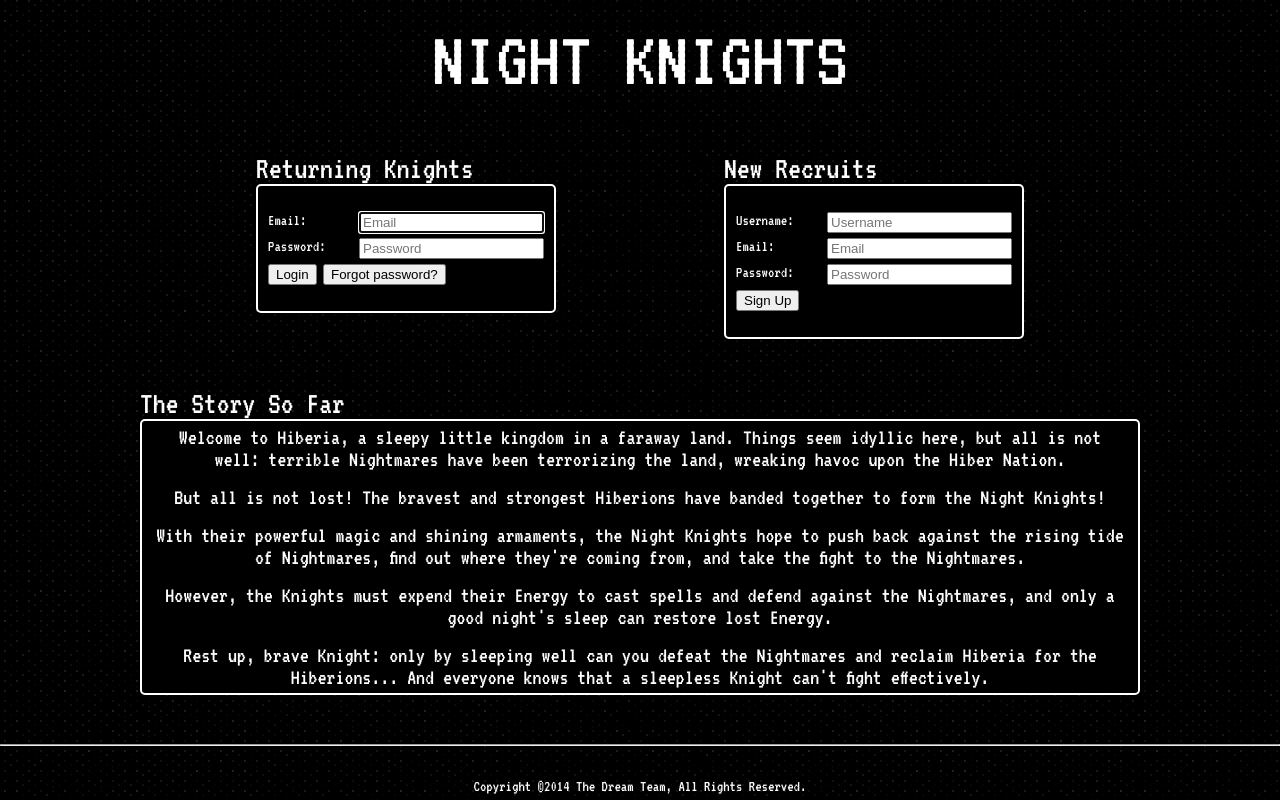
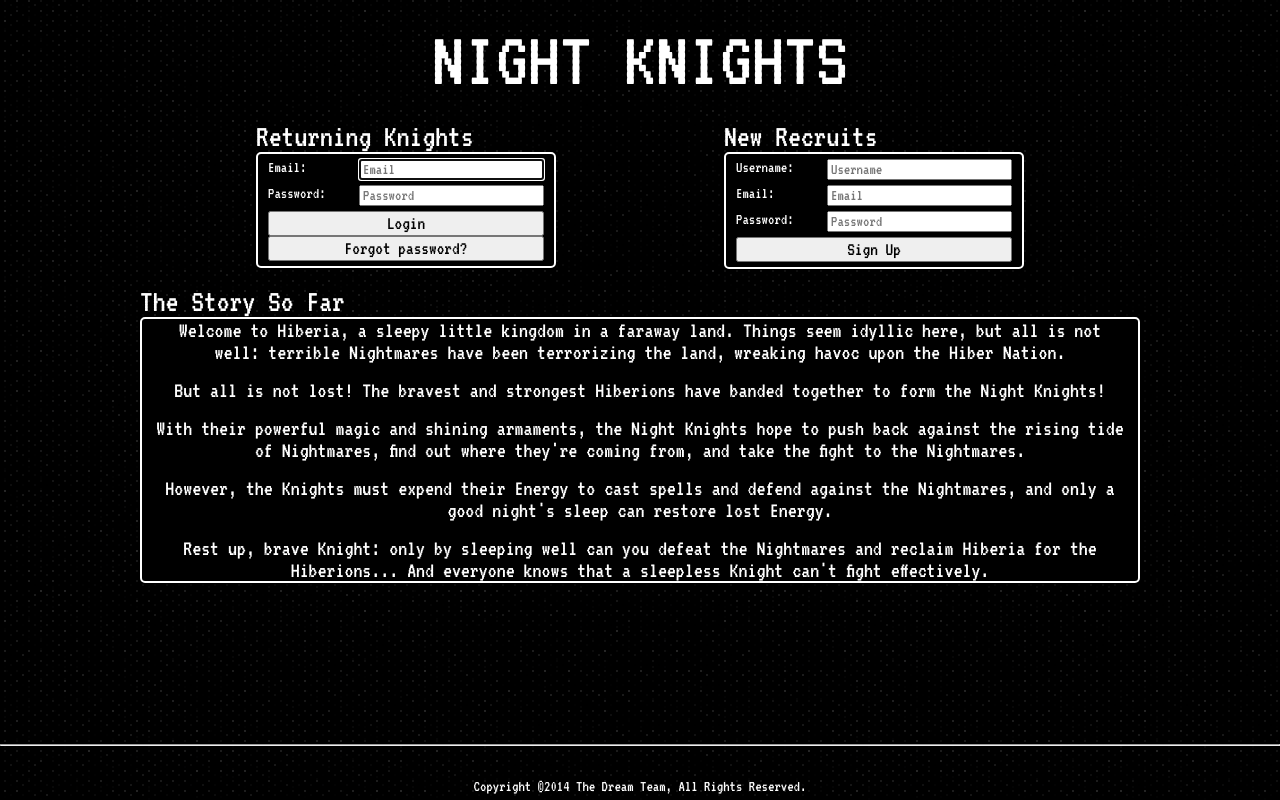
Before and after one commit to wspurgin/NightKnights, a PHP site: page / in a window 1280 px wide. Run offline with PHP 8.4, Linux system fonts and the light colour scheme; some libraries are stand-ins or nearby versions.

Commit message:
Restyled homepage, forms, and more. Check it out

```diff
--- a/public/css/master.css
+++ b/public/css/master.css
@@ -59,25 +59,38 @@ footer
   background-color: black;
   border-radius: 5px;
 
-  padding-top: 5px;
-  padding-bottom: 5px;
   padding-left: 10px;
   padding-right: 10px;
 
   display: block;
 }
 
-.infobox input[type="text"], input[type="email"], input[type="password"]
+input[type="text"], input[type="email"], input[type="password"]
 {
   float:right;
   margin-left: auto;
   margin-right: 0px;
 }
 
+input[type="button"], input[type="submit"]
+{
+  font-family: 'VT323', '';
+  font-size: 1.2em;
+  width: 100%;
+}
+
+::-webkit-input-placeholder
+{
+ font-family: 'VT323', '';
+ font-size: 1.2em;
+}
+
 .infobox form ul
 {
   list-style-type: none;
   padding-left: 0px;
+  margin-top: 0px;
+  margin-bottom: 0px;
 }
 
 .infobox form li
@@ -152,9 +165,3 @@ footer
   padding-top: 20px;
   padding-bottom: 20px;
 }
-
-.twocol, .center
-{
-  padding-top: 2em;
-  padding-bottom: 2em;
-}
```
Also changed, not shown: public/res/escheresque_ste_@2X.png (added), public/res/triangles_@2X.png (added).
